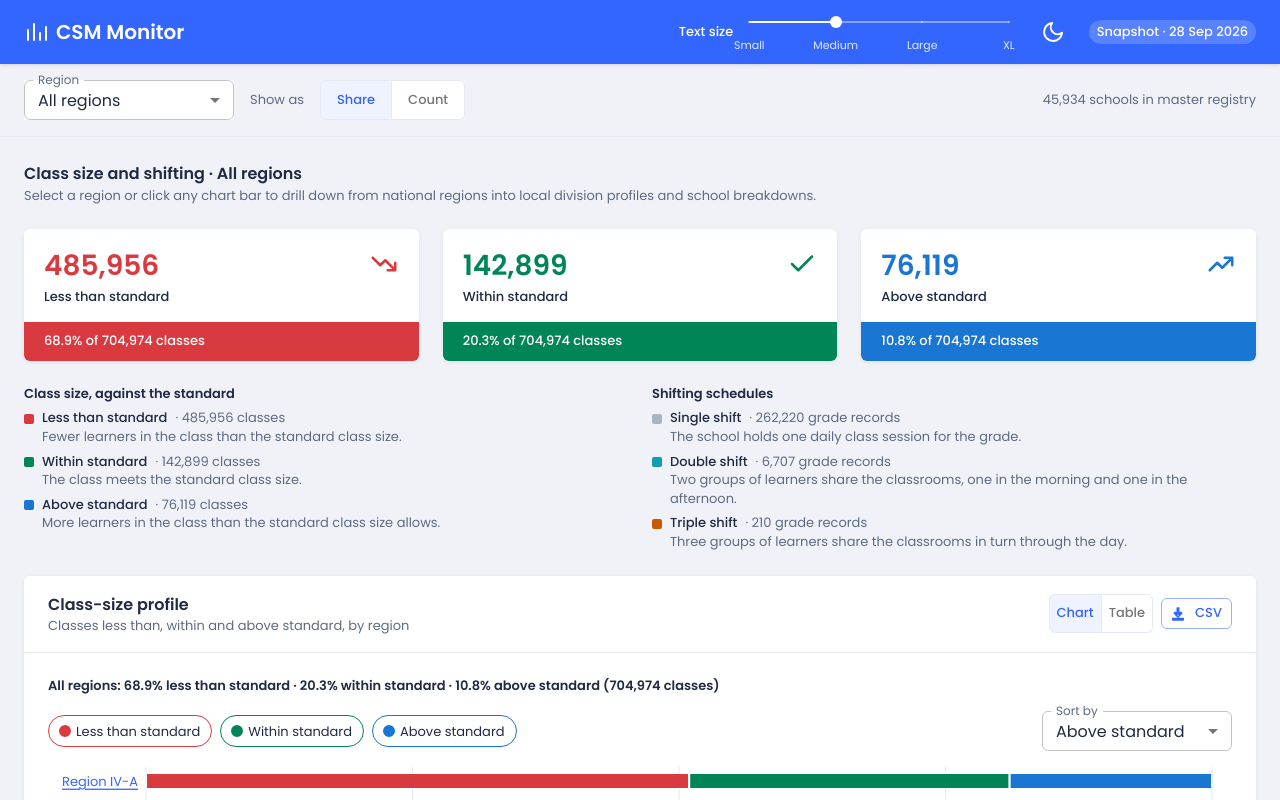
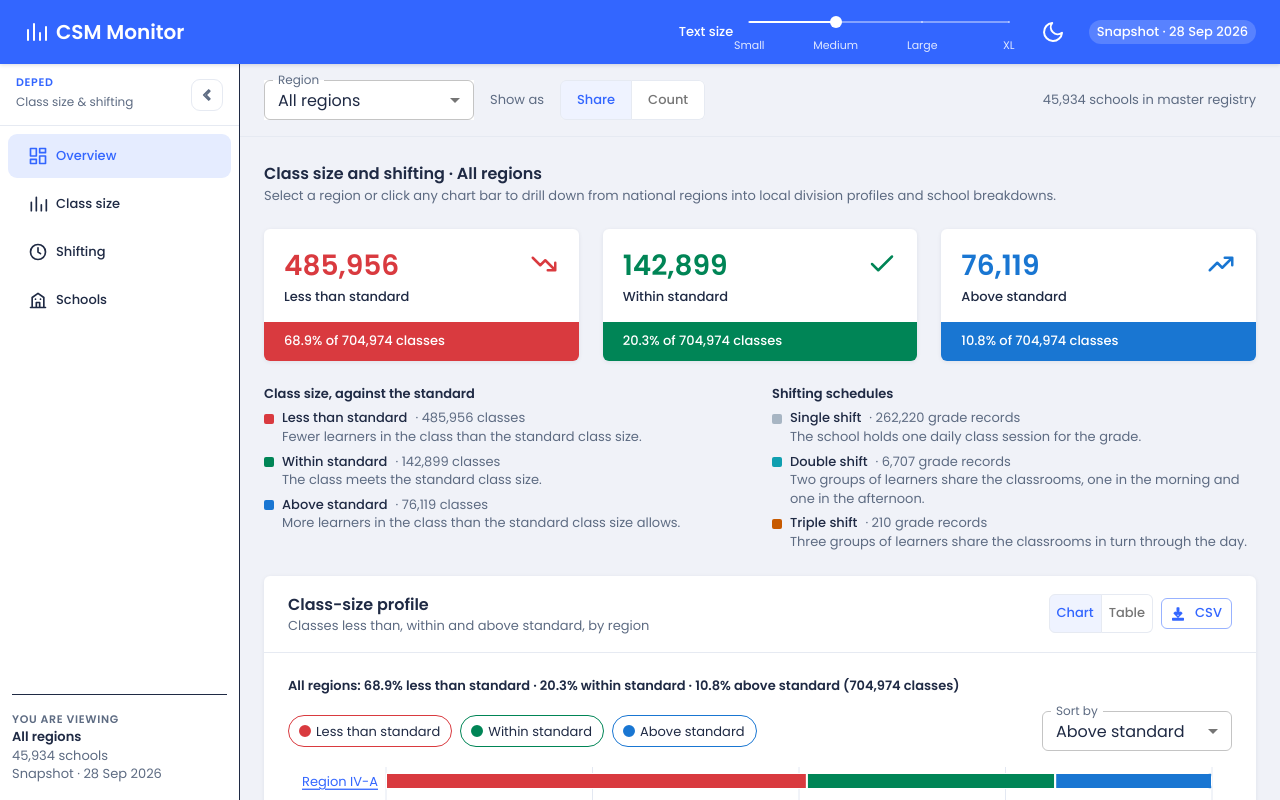
Before and after one commit to justinesolaswork/deped-csm-monitor, a React (Vite) app: page / in a window 1280 px wide. Shown: the top 800 px of the page. Built offline with nearby package versions, Linux system fonts and the light colour scheme.

Commit message:
Sidebar: toggle between full labels and icon-only rail

```diff
--- a/src/components/AppShell.jsx
+++ b/src/components/AppShell.jsx
@@ -1,5 +1,5 @@
 import { useState } from "react";
-import { AppBar, Box, Chip, IconButton, List, ListItemButton, ListItemIcon, ListItemText, Slider, Tab, Tabs, Toolbar, Typography } from "@mui/material";
+import { AppBar, Box, Chip, Collapse, IconButton, List, ListItemButton, ListItemIcon, ListItemText, Slider, Tab, Tabs, Toolbar, Tooltip, Typography } from "@mui/material";
 import { useActiveSection } from "../hooks/useActiveSection.js";
 import { SIDEBAR_WIDTH } from "../layout.js";
 import { fontSizes } from "../lib/fontSize.js";
@@ -7,31 +7,36 @@ import { formatDate, formatNumber } from "../lib/format.js";
 import LineIcon, { iconPaths } from "./LineIcon.jsx";
 
 const TABS_HEIGHT = 48;
+const SIDEBAR_COLLAPSED_WIDTH = 64; // icon-only rail width
 
 const fontMarks = fontSizes.map(({ label }, value) => ({ value, label }));
 
+// Chevron icon paths
+const CHEVRON_LEFT  = "M15.41 16.59L10.83 12l4.58-4.59L14 6l-6 6 6 6z";
+const CHEVRON_RIGHT = "M8.59 16.59L13.17 12 8.59 7.41 10 6l6 6-6 6z";
+
 /**
- * The frame around the dashboard: top bar, section navigation and the main content area.
- * The sidebar auto-hides on desktop and slides in on hover without shifting the main panel.
- * sections is the list of { id, label, icon } to link to; each id must exist on the page.
- * scopeName and schoolCount fill the "You are viewing" block at the foot of the sidebar.
- * fontIndex and onFontIndexChange drive the text-size slider in the top bar; colorMode ("light" or "dark")
- * and onColorModeChange drive the button beside it.
+ * The frame around the dashboard: top bar, collapsible sidebar and the main content area.
+ * The sidebar toggles between a full labelled list and an icon-only rail.
+ * The main content shifts its left margin smoothly so nothing overlaps.
  */
 export default function AppShell({ sections, snapshotDate, scopeName, schoolCount, fontIndex, onFontIndexChange, colorMode, onColorModeChange, children }) {
-  const [activeId, choose] = useActiveSection(sections.map((section) => section.id));
-  // Controls sidebar visibility on desktop (hover zone triggers this)
-  const [sidebarOpen, setSidebarOpen] = useState(false);
+  const [activeId, choose] = useActiveSection(sections.map((s) => s.id));
+  const [expanded, setExpanded] = useState(true); // true = full, false = icon-only rail
+
+  const sidebarW = expanded ? SIDEBAR_WIDTH : SIDEBAR_COLLAPSED_WIDTH;
 
   return (
     <>
-      <AppBar position="fixed" sx={{ zIndex: (t) => t.zIndex.drawer + 2 }}>
+      {/* ── Top App Bar ──────────────────────────────────────────────────── */}
+      <AppBar position="fixed" sx={{ zIndex: (t) => t.zIndex.drawer + 1 }}>
         <Toolbar>
           <LineIcon aria-hidden path={iconPaths.classSize} sx={{ mr: 1 }} />
           <Typography component="h1" sx={{ flexGrow: 1, fontSize: "1.25rem", fontWeight: 600 }}>
             CSM Monitor
           </Typography>
-          {/* Text size: four steps, remembered in this browser. Step names show under the slider from 900px up. */}
+
+          {/* Text size slider */}
           <Box sx={{ alignItems: "center", display: "flex", gap: 2, mr: { sm: 3, xs: 2 }, width: { md: 330, sm: 150, xs: 88 } }}>
             <Typography aria-hidden sx={{ display: { md: "block", xs: "none" }, fontWeight: 500, whiteSpace: "nowrap" }} variant="body2">
               Text size
@@ -47,15 +52,17 @@ export default function AppShell({ sections, snapshotDate, scopeName, schoolCoun
               step={1}
               sx={{
                 color: "common.white",
-                "& .MuiSlider-markLabel": { color: "rgba(255, 255, 255, 0.85)", display: { md: "block", xs: "none" }, fontSize: "0.6875rem" },
-                "& .MuiSlider-mark": { backgroundColor: "rgba(255, 255, 255, 0.6)" },
+                "& .MuiSlider-markLabel": { color: "rgba(255,255,255,0.85)", display: { md: "block", xs: "none" }, fontSize: "0.6875rem" },
+                "& .MuiSlider-mark": { backgroundColor: "rgba(255,255,255,0.6)" },
                 "& .MuiSlider-rail": { opacity: 0.4 },
-                "& .Mui-focusVisible": { boxShadow: "0 0 0 6px rgba(255, 255, 255, 0.35)" },
+                "& .Mui-focusVisible": { boxShadow: "0 0 0 6px rgba(255,255,255,0.35)" },
               }}
               value={fontIndex}
               valueLabelDisplay="off"
             />
           </Box>
+
+          {/* Dark/light mode */}
           <IconButton
             aria-label={colorMode === "dark" ? "Switch to light mode" : "Switch to dark mode"}
             color="inherit"
@@ -65,20 +72,20 @@ export default function AppShell({ sections, snapshotDate, scopeName, schoolCoun
           >
             <LineIcon path={colorMode === "dark" ? iconPaths.sun : iconPaths.moon} />
           </IconButton>
+
           <Chip
             label={
               <>
-                <Box component="span" sx={{ display: { sm: "inline", xs: "none" } }}>
-                  Snapshot ·{" "}
-                </Box>
+                <Box component="span" sx={{ display: { sm: "inline", xs: "none" } }}>Snapshot ·{" "}</Box>
                 {formatDate(snapshotDate)}
               </>
             }
             size="small"
-            sx={{ bgcolor: "rgba(255, 255, 255, 0.18)", color: "#fff", display: { sm: "inline-flex", xs: "none" }, fontWeight: 500 }}
+            sx={{ bgcolor: "rgba(255,255,255,0.18)", color: "#fff", display: { sm: "inline-flex", xs: "none" }, fontWeight: 500 }}
           />
         </Toolbar>
-        {/* Narrow screens have no room for the sidebar, so the sections become a row of tabs. */}
+
+        {/* Mobile section tabs */}
         <Tabs
           aria-label="Sections"
           onChange={(_, id) => choose(id)}
@@ -95,53 +102,10 @@ export default function AppShell({ sections, snapshotDate, scopeName, schoolCoun
         </Tabs>
       </AppBar>
 
-      {/* ── Desktop auto-hide sidebar ─────────────────────────────────────────
-          The sidebar is position:fixed and overlays the main panel (no ml offset).
-          A thin invisible hover-zone sits on the left edge and triggers the open state.
-          The sidebar itself also keeps the state open while the pointer is inside it.
-          A backdrop dims the page when the sidebar is visible.
-      ─────────────────────────────────────────────────────────────────────── */}
-
-      {/* Hover trigger zone — always visible on the left edge, 12px wide */}
-      <Box
-        aria-hidden
-        onMouseEnter={() => setSidebarOpen(true)}
-        sx={{
-          bottom: 0,
-          display: { md: "block", xs: "none" },
-          left: 0,
-          position: "fixed",
-          top: 64,
-          width: 12,
-          zIndex: (t) => t.zIndex.drawer + 1,
-        }}
-      />
-
-      {/* Dimming backdrop — click to close */}
-      <Box
-        aria-hidden
-        onClick={() => setSidebarOpen(false)}
-        sx={{
-          bgcolor: "rgba(0,0,0,0.25)",
-          bottom: 0,
-          display: { md: "block", xs: "none" },
-          left: 0,
-          opacity: sidebarOpen ? 1 : 0,
-          pointerEvents: sidebarOpen ? "auto" : "none",
-          position: "fixed",
-          right: 0,
-          top: 0,
-          transition: "opacity 250ms ease",
-          zIndex: (t) => t.zIndex.drawer,
-        }}
-      />
-
-      {/* Sidebar panel */}
+      {/* ── Sidebar ──────────────────────────────────────────────────────── */}
       <Box
         aria-label="Sections"
         component="nav"
-        onMouseEnter={() => setSidebarOpen(true)}
-        onMouseLeave={() => setSidebarOpen(false)}
         sx={{
           bgcolor: "background.paper",
           borderColor: "divider",
@@ -150,44 +114,118 @@ export default function AppShell({ sections, snapshotDate, scopeName, schoolCoun
           display: { md: "flex", xs: "none" },
           flexDirection: "column",
           left: 0,
+          overflowX: "hidden",
           overflowY: "auto",
           position: "fixed",
-          px: 1.5,
           top: 64,
-          transform: sidebarOpen ? "translateX(0)" : `translateX(-${SIDEBAR_WIDTH}px)`,
-          transition: "transform 260ms cubic-bezier(0.4, 0, 0.2, 1)",
-          width: SIDEBAR_WIDTH,
-          zIndex: (t) => t.zIndex.drawer + 1,
-          // Subtle shadow so the sidebar feels elevated above content
-          boxShadow: sidebarOpen ? 8 : 0,
+          transition: "width 260ms cubic-bezier(0.4, 0, 0.2, 1)",
+          width: sidebarW,
+          zIndex: (t) => t.zIndex.drawer,
         }}
       >
-        <Typography color="primary" sx={{ display: "block", pt: 2.5, px: 1.5 }} variant="overline">
+        {/* Toggle button row */}
+        <Box
+          sx={{
+            alignItems: "center",
+            borderBottom: 1,
+            borderColor: "divider",
+            display: "flex",
+            justifyContent: expanded ? "space-between" : "center",
+            px: expanded ? 2 : 0,
+            py: 1.5,
+            minHeight: 52,
+          }}
+        >
+          {expanded && (
+            <Box>
+              <Typography color="primary" sx={{ display: "block", lineHeight: 1.2 }} variant="overline">
                 DepEd
               </Typography>
-        <Typography color="text.secondary" sx={{ display: "block", pb: 1, px: 1.5 }} variant="caption">
+              <Typography color="text.secondary" variant="caption">
                 Class size &amp; shifting
               </Typography>
-        <List disablePadding>
+            </Box>
+          )}
+          <Tooltip title={expanded ? "Collapse sidebar" : "Expand sidebar"} placement="right">
+            <IconButton
+              aria-label={expanded ? "Collapse sidebar" : "Expand sidebar"}
+              id="sidebar-toggle-btn"
+              onClick={() => setExpanded((v) => !v)}
+              size="small"
+              sx={{
+                border: 1,
+                borderColor: "divider",
+                borderRadius: 1.5,
+                color: "text.secondary",
+                flexShrink: 0,
+                "&:hover": { bgcolor: "action.hover", color: "primary.main" },
+              }}
+            >
+              <LineIcon fontSize="small" path={expanded ? CHEVRON_LEFT : CHEVRON_RIGHT} />
+            </IconButton>
+          </Tooltip>
+        </Box>
+
+        {/* Nav items */}
+        <List disablePadding sx={{ mt: 1, flex: 1 }}>
           {sections.map(({ id, label, icon }) => (
+            <Tooltip key={id} title={expanded ? "" : label} placement="right" arrow>
               <ListItemButton
                 aria-current={id === activeId ? "location" : undefined}
                 component="a"
                 href={`#${id}`}
-              key={id}
-              onClick={() => { choose(id); setSidebarOpen(false); }}
+                onClick={() => choose(id)}
                 selected={id === activeId}
-              sx={{ mb: 0.5 }}
+                sx={{
+                  borderRadius: 1.5,
+                  mb: 0.5,
+                  minHeight: 44,
+                  mx: 1,
+                  px: expanded ? 1.5 : 1,
+                  justifyContent: expanded ? "flex-start" : "center",
+                  transition: "padding 260ms cubic-bezier(0.4, 0, 0.2, 1)",
+                }}
               >
-              <ListItemIcon sx={{ color: "inherit", minWidth: 36 }}>
+                <ListItemIcon
+                  sx={{
+                    color: "inherit",
+                    justifyContent: "center",
+                    minWidth: expanded ? 36 : "auto",
+                    transition: "min-width 260ms cubic-bezier(0.4, 0, 0.2, 1)",
+                  }}
+                >
                   <LineIcon fontSize="small" path={icon} />
                 </ListItemIcon>
-              <ListItemText primary={label} slotProps={{ primary: { variant: "body2", sx: { fontWeight: 500 } } }} />
+
+                {/* Label fades in/out with the sidebar */}
+                <ListItemText
+                  primary={label}
+                  slotProps={{ primary: { variant: "body2", sx: { fontWeight: 500, whiteSpace: "nowrap" } } }}
+                  sx={{
+                    maxWidth: expanded ? 160 : 0,
+                    opacity: expanded ? 1 : 0,
+                    overflow: "hidden",
+                    transition: "opacity 200ms ease, max-width 260ms cubic-bezier(0.4, 0, 0.2, 1)",
+                    m: 0,
+                  }}
+                />
               </ListItemButton>
+            </Tooltip>
           ))}
         </List>
-        {/* What the page is currently showing, kept in view while reading. */}
-        <Box sx={{ borderColor: "divider", borderTop: 1, mt: "auto", mx: 1.5, py: 2 }}>
+
+        {/* "You are viewing" footer — only shown when expanded */}
+        <Box
+          sx={{
+            borderColor: "divider",
+            borderTop: 1,
+            mx: 1.5,
+            opacity: expanded ? 1 : 0,
+            overflow: "hidden",
+            py: 2,
+            transition: "opacity 180ms ease",
+          }}
+        >
           <Typography color="text.secondary" sx={{ display: "block" }} variant="overline">
             You are viewing
           </Typography>
@@ -203,9 +241,18 @@ export default function AppShell({ sections, snapshotDate, scopeName, schoolCoun
         </Box>
       </Box>
 
-      {/* Main content — always full width, no left margin offset */}
-      <Box component="main" sx={{ bgcolor: "background.default", minHeight: "100vh", pb: { md: 3, xs: 2 }, px: { md: 3, xs: 2 } }}>
-        {/* Spacers the height of the fixed top bar (and, on narrow screens, its tabs). */}
+      {/* ── Main content — shifts with sidebar width ──────────────────────── */}
+      <Box
+        component="main"
+        sx={{
+          bgcolor: "background.default",
+          minHeight: "100vh",
+          ml: { md: `${sidebarW}px`, xs: 0 },
+          pb: { md: 3, xs: 2 },
+          px: { md: 3, xs: 2 },
+          transition: "margin-left 260ms cubic-bezier(0.4, 0, 0.2, 1)",
+        }}
+      >
         <Toolbar />
         <Box sx={{ display: { md: "none" }, height: TABS_HEIGHT }} />
         {children}
```
Lines whose indentation alone changed are shown as unchanged.
